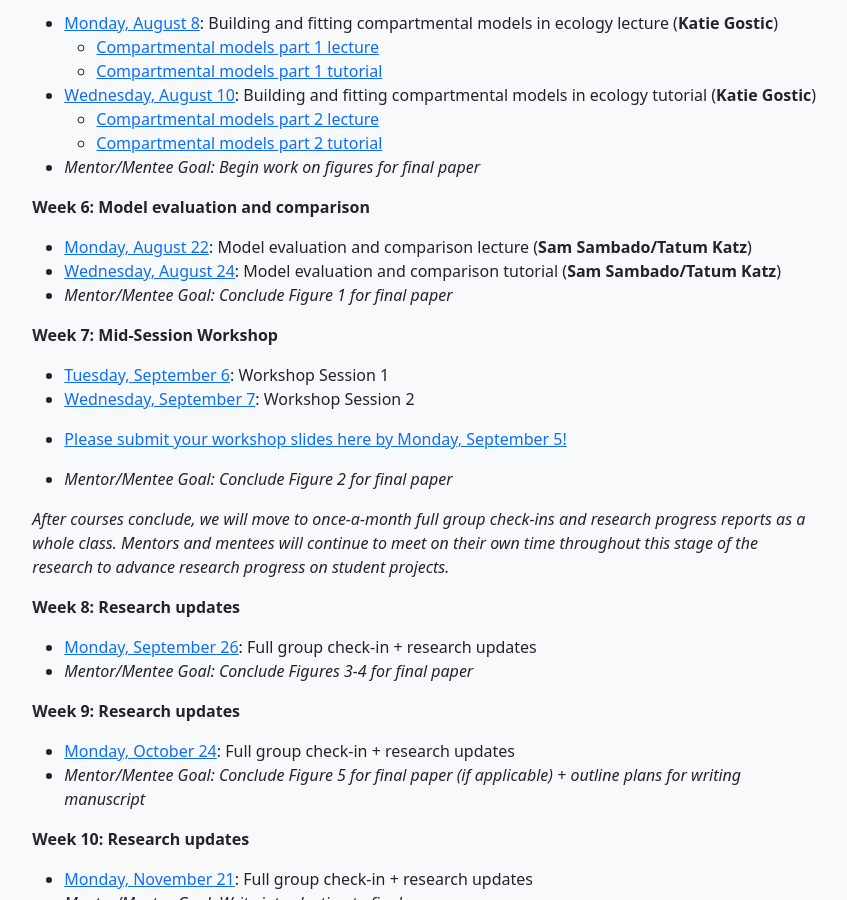
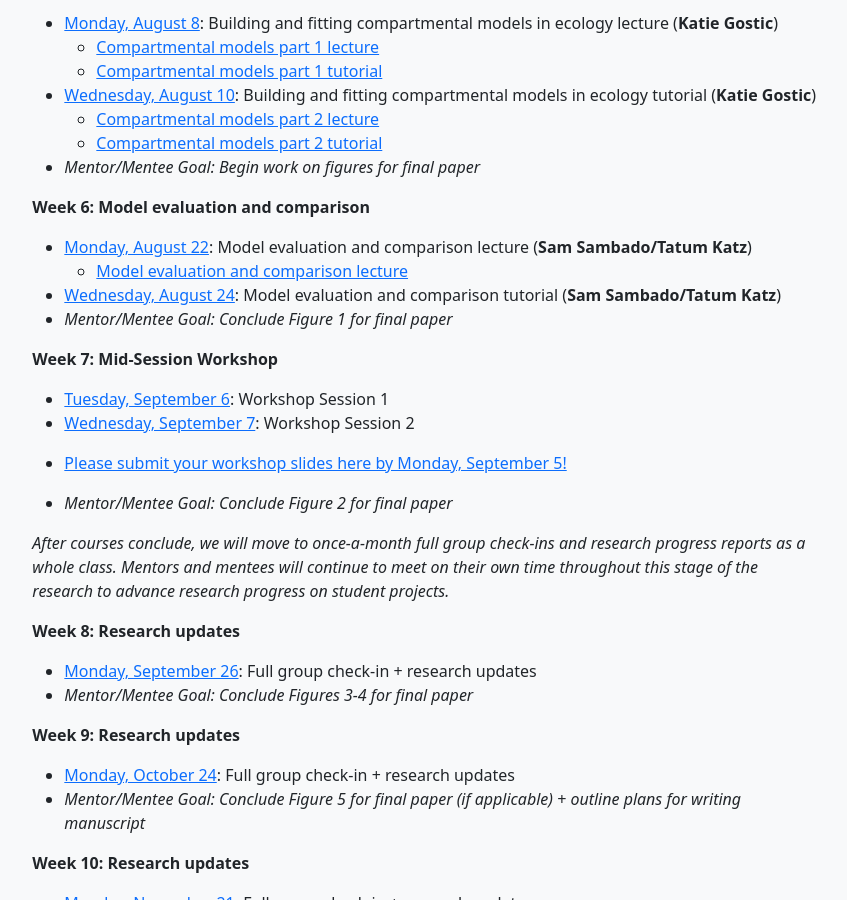
Before and after one commit to brooklabteam/coding4conservation, a Jekyll site: the page built from syllabus.md, in a window 1280 px wide and 900 px high, scrolled down 1213 px. Shown: the whole window, without its empty margins (213-1060 px from the left). Built offline with Jekyll 4.4.1, drawn with Linux system fonts in a browser that asks for light colours.

Commit message:
added Tatum's slides

```diff
--- a/syllabus.md
+++ b/syllabus.md
@@ -58,6 +58,7 @@ permalink: /syllabus
 
 **Week 6: Model evaluation and comparison**
 * [Monday, August 22](https://ucsb.zoom.us/j/87596509637): Model evaluation and comparison lecture (**Sam Sambado/Tatum Katz**)
+  * [Model evaluation and comparison lecture](/assets/lectures/C4C-Model-Evaluations.pdf)
 * [Wednesday, August 24](https://ucsb.zoom.us/j/84057887911): Model evaluation and comparison tutorial (**Sam Sambado/Tatum Katz**)
 * *Mentor/Mentee Goal: Conclude Figure 1 for final paper*
 
```
Also changed, not shown: 1 other file.
